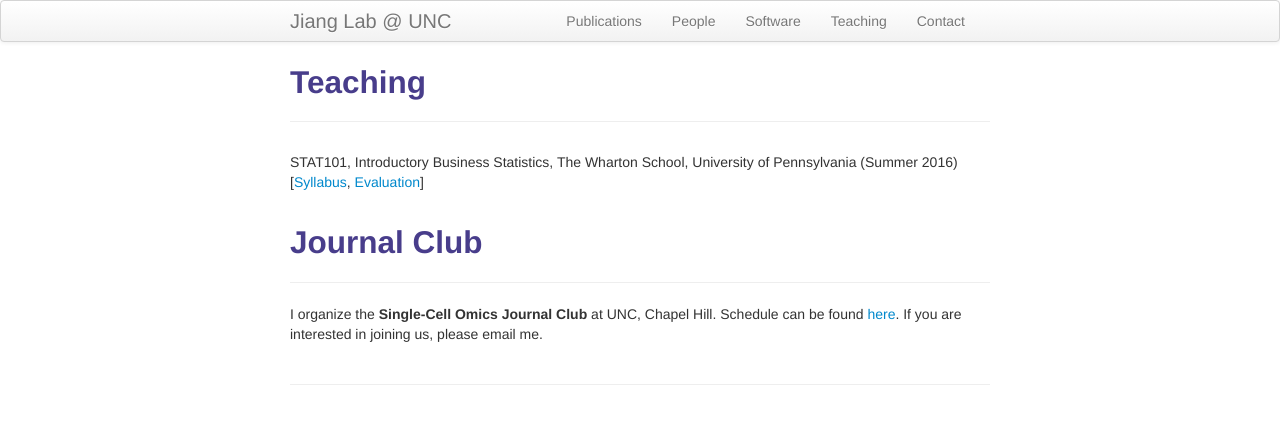
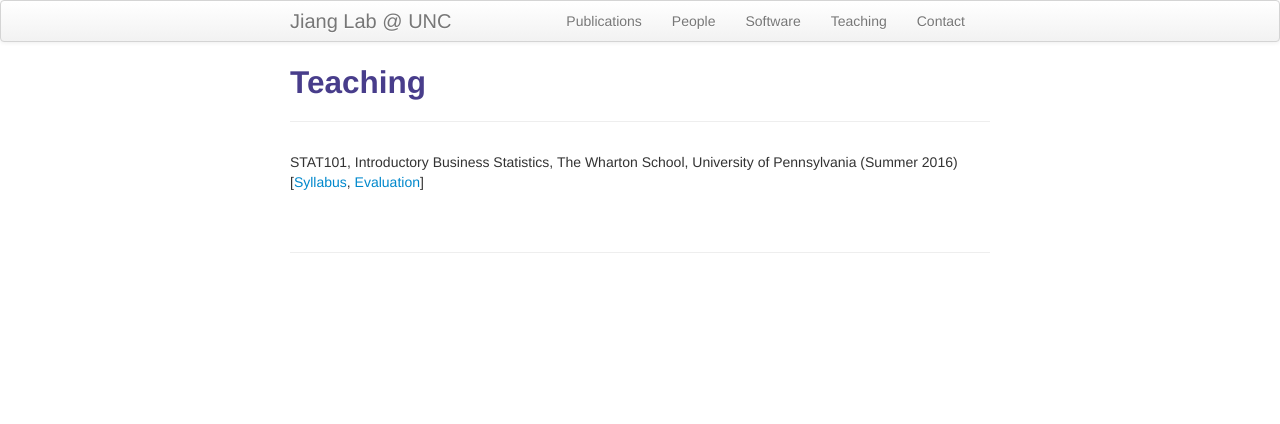
Before and after one commit to yuchaojiang/yuchaojiang.github.io, a Jekyll site: the page built from pages/teaching.md, in a window 1280 px wide. Shown: the top 424 px of the page. Built offline with Jekyll 4.4.1, drawn with Linux system fonts in a browser that asks for light colours.

Commit message:
Update teaching.md

```diff
--- a/pages/teaching.md
+++ b/pages/teaching.md
@@ -10,6 +10,3 @@ description: Courses taught by Yuchao Jiang.
 </div>
 
 <br/>
-## Journal Club
-------
-I organize the **Single-Cell Omics Journal Club** at UNC, Chapel Hill. Schedule can be found [here](https://docs.google.com/spreadsheets/d/e/2PACX-1vQ37C_JxK6lxga6BTciF1uwzFp6iIakhMyrCLnSLlinw6djaeldKMX-nw6a62y2Tet3Nb3GRxcljemN/pubhtml). If you are interested in joining us, please email me.
```
